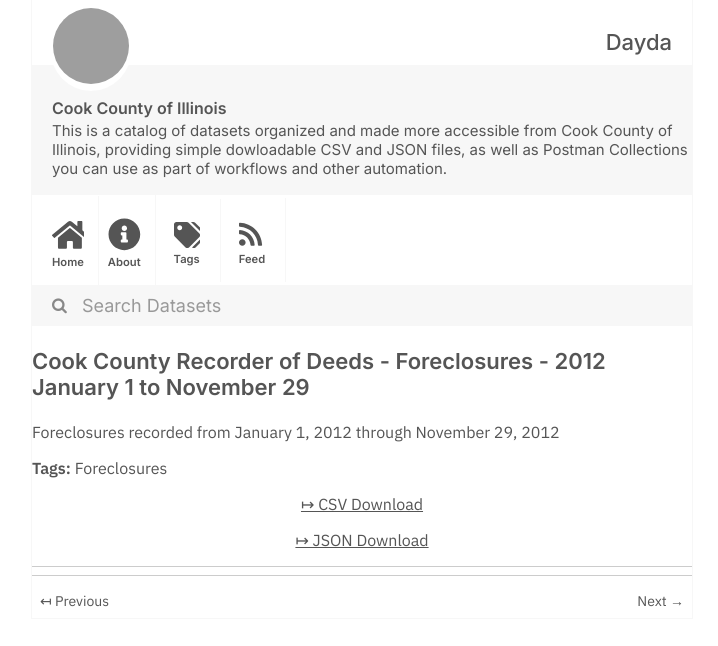
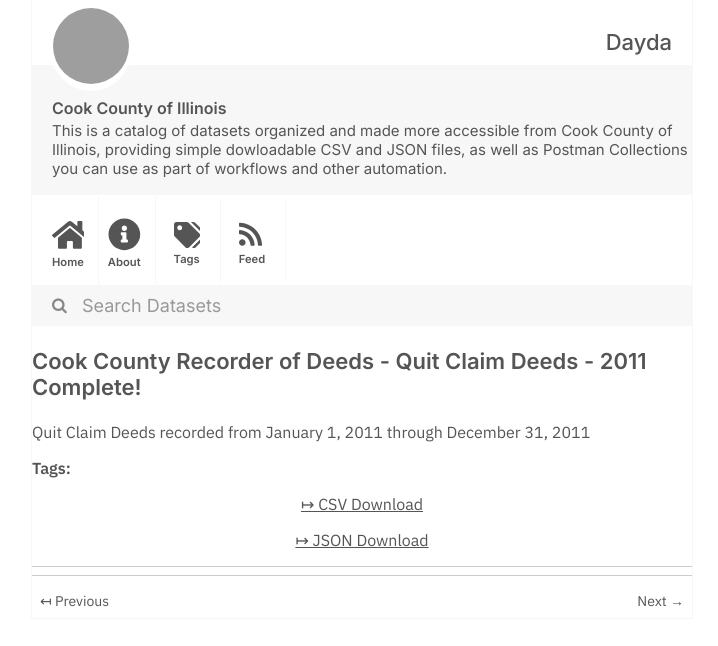
Before and after one commit to dayda-entities/cook-county-of-illinois, a Jekyll site: the page built from _posts/2020-11-10-cook-county-recorder-of-deeds-.md, in a window 1280 px wide, cut to the strip 0-646 px from the top of the page. Shown: the whole strip, without its empty margins (278-996 px from the left). Built offline with Jekyll 4.4.1, drawn with Linux system fonts in a browser that asks for light colours; grey boxes are pictures that could not be loaded.

Commit message:
Publish Data

```diff
--- a/_posts/2020-11-10-cook-county-recorder-of-deeds-.md
+++ b/_posts/2020-11-10-cook-county-recorder-of-deeds-.md
@@ -1,18 +1,17 @@
 ---
-title: Cook County Recorder of Deeds - Foreclosures - 2012 January 1 to November 29
-created: '2020-11-10T16:57:18.192383'
-modified: '2020-11-10T16:57:18.192394'
+title: Cook County Recorder of Deeds - Quit Claim Deeds - 2011 Complete!
+created: '2020-11-10T16:57:27.555093'
+modified: '2020-11-10T16:57:27.555101'
 state: active
 type: dataset
-tags:
-  - Foreclosures
+tags: []
 groups:
   - Local Government
 csv_url: >-
-  https://datacatalog.cookcountyil.gov/api/views/9br9-dhca/rows.csv?accessType=DOWNLOAD
+  https://datacatalog.cookcountyil.gov/api/views/dskn-nj3p/rows.csv?accessType=DOWNLOAD
 json_url: >-
-  https://datacatalog.cookcountyil.gov/api/views/9br9-dhca/rows.json?accessType=DOWNLOAD
+  https://datacatalog.cookcountyil.gov/api/views/dskn-nj3p/rows.json?accessType=DOWNLOAD
 layout: post
 
 ---
-Foreclosures recorded from January 1, 2012 through November 29, 2012
+Quit Claim Deeds recorded from January 1, 2011 through December 31, 2011
```
